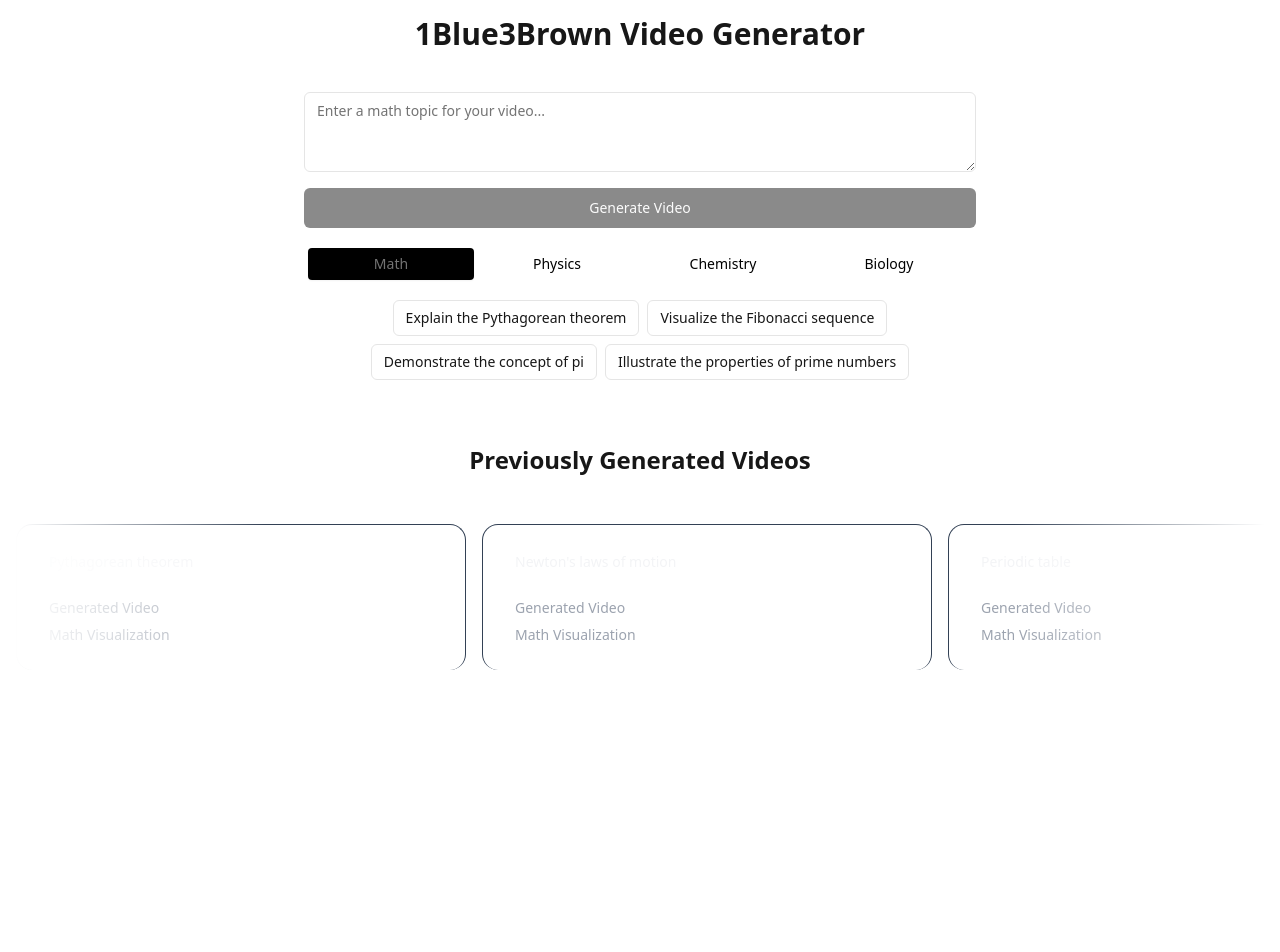
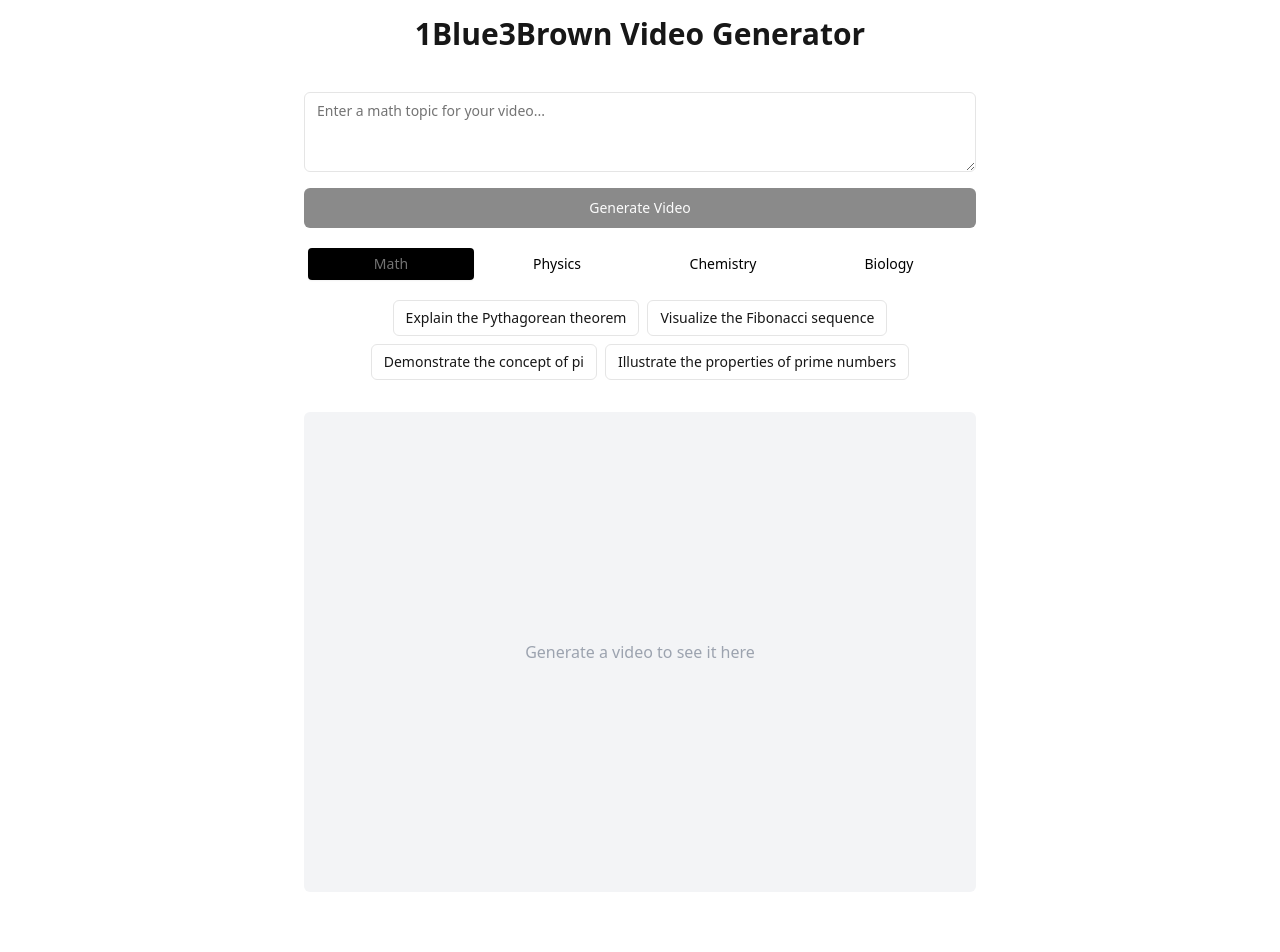
Before and after one commit to arnau01/veducato, a Next.js app in the folder frontend/: page / in a window 1280 px wide. Shown: the top 952 px of the page. Before the commit the page ends 800 px from the top, so only its background shows below. Built offline with nearby package versions, Linux system fonts and the light colour scheme.

Commit message:
Added base skeleton

```diff
--- a/frontend/pages/index.tsx
+++ b/frontend/pages/index.tsx
@@ -133,13 +133,17 @@
 				))}
 			</Tabs>
 			{error && <p className="text-red-500 mb-4 text-center">{error}</p>}
-			{loading ? (
-				<div className="mt-8 max-w-2xl mx-auto">
-					<FlickeringSkeleton className="w-full h-[480px] rounded-md" />
-				</div>
-			) : (
-				videoSrc && <VideoPlayer videoSrc={videoSrc} />
-			)}
+			<div className="mt-8 max-w-2xl mx-auto h-[480px] rounded-md overflow-hidden">
+				{loading ? (
+					<FlickeringSkeleton className="w-full h-full" />
+				) : videoSrc ? (
+					<VideoPlayer videoSrc={videoSrc} />
+				) : (
+					<div className="w-full h-full flex items-center justify-center bg-gray-100 text-gray-400">
+						Generate a video to see it here
+					</div>
+				)}
+			</div>
 			{videoHistory.length > 0 && (
 				<div className="mt-16">
 					<h2 className="text-2xl font-bold text-center mb-4">Previously Generated Videos</h2>
```
